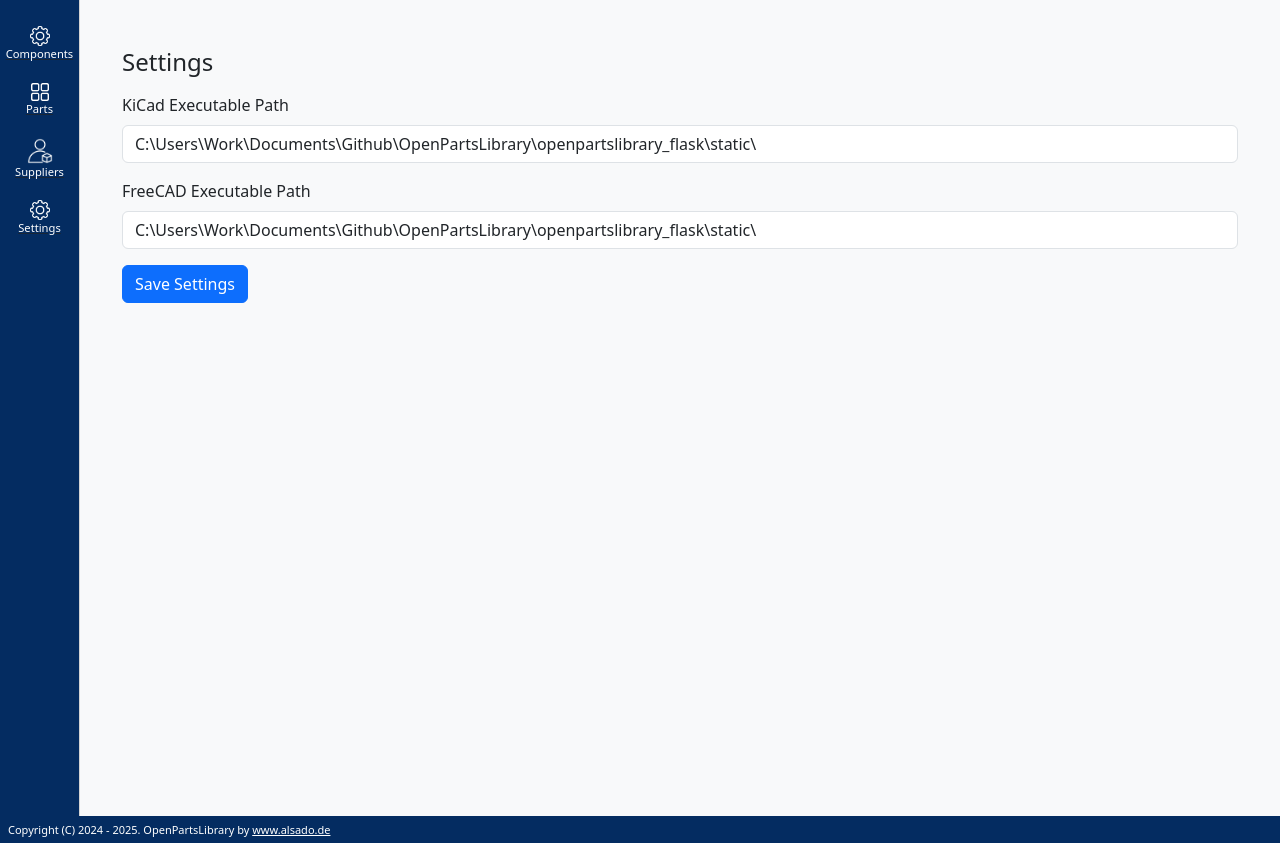
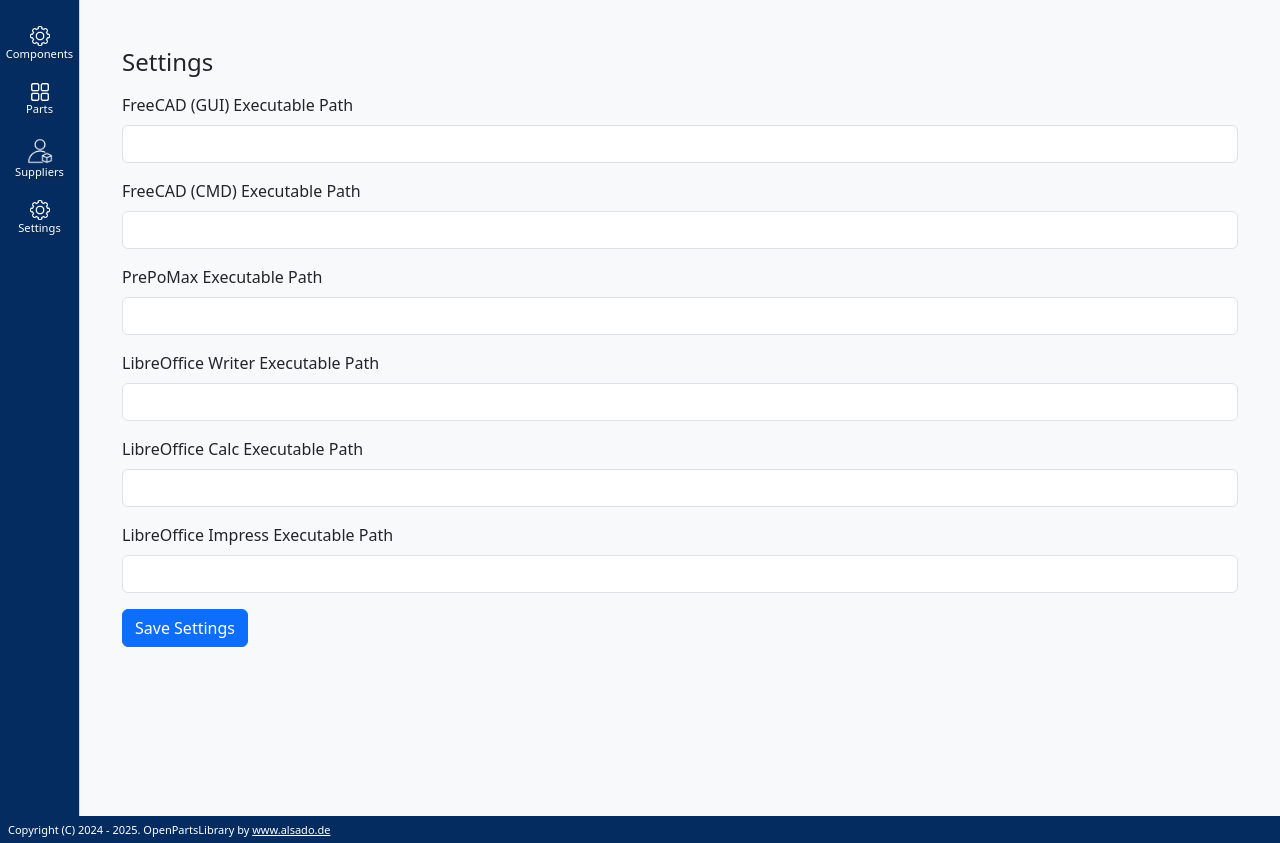
Before and after one commit to alekssadowski95/OpenPartsLibrary, a Flask app: page /settings in a window 1280 px wide; the page is wider, and only the part inside the window is pictured. Shown: the part 52-895 px from the top of that part. Run offline with Flask 3, Linux system fonts and the light colour scheme; parts of the project's set-up code (start-up, migrations or seed data) failed here and were passed over; some libraries are stand-ins or nearby versions.

Commit message:
Updated the path in the settings and the user profile

```diff
--- a/openpartslibrary_flask/__init__.py
+++ b/openpartslibrary_flask/__init__.py
@@ -112,15 +112,18 @@ def register():
 
 @app.route('/login', methods=['GET', 'POST'])
 def login():
+    if current_user.is_authenticated:
+        return redirect(url_for('profile'))
     form = LoginForm()
     if form.validate_on_submit():
         user = pl.session.query(User).filter_by(email=form.email.data).first()
         if user and check_password_hash(user.password, form.password.data):
             login_user(user)
+            print("Authenticated after login", current_user.is_authenticated)
             return redirect(url_for('profile'))
         else:
             flash('Invalid email or password', 'danger')
-    return render_template('user/user-login.html', form = LoginForm())
+    return render_template('user/user-login.html', form = form)
 
 @app.route('/profile')
 @login_required
@@ -479,10 +482,12 @@ Settings routes
 def settings():
     settings = load_settings()
     if request.method == 'POST':
-        kicad_path = request.form.get('kicad_path', "")
-        freecad_path = request.form.get('freecad_path', "")
-        settings['executables']['KiCad'] = kicad_path
-        settings['executables']['FreeCAD'] = freecad_path
+        settings['executables']['FreeCAD_GUI'] = request.form.get('FreeCAD_GUI', '')
+        settings['executables']['FreeCAD_CMD'] = request.form.get('FreeCAD_CMD', '')
+        settings['executables']['PrePoMax'] = request.form.get('PrePoMax', '')
+        settings['executables']['LibreOffice_Writer'] = request.form.get('LibreOffice_Writer', '')
+        settings['executables']['LibreOffice_Calc'] = request.form.get('LibreOffice_Calc', '')
+        settings['executables']['LibreOffice_Impress'] = request.form.get('LibreOffice_Impress', '')
         save_settings(settings)
         flash('Settings saved successfully!', 'success')
         return redirect(url_for('settings'))
--- a/openpartslibrary_flask/settings.py
+++ b/openpartslibrary_flask/settings.py
@@ -4,8 +4,12 @@ import os
 SETTINGS_FILE = os.path.join(os.path.dirname(__file__), 'settings.json')
 DEFAULT_SETTINGS = {
     "executables": {
-        "KiCad" : "",
-        "FreeCAD" : "",
+        "FreeCAD_GUI": "",
+        "FreeCAD_CMD": "",
+        "PreProMax": "",
+        "LibreOffice_Writer": "",
+        "LibreOffice_Calc": "",
+        "LibreOffice_Impress": "",
     }
 }
 
--- a/openpartslibrary_flask/templates/settings.html
+++ b/openpartslibrary_flask/templates/settings.html
@@ -1,17 +1,34 @@
 {% extends "base.html" %}
 {% block main_view %}
-<div class="container col-x1-4 py-5">
+<div class="container col-x1-4 py-5" style="height: 75vh; overflow-y: auto;">
     <h4 class="mb-3">Settings</h4>
     <form method="POST">
         <div class="mb-3">
-            <label for="kicad_path" class="form-label">KiCad Executable Path</label>
-            <input type="text" class="form-control" name="kicad_path" value="{{ settings.executables.KiCad }}">
-            </div>
-            <div class="mb-3">
-                <label for="freecad_path" class="form-label">FreeCAD Executable Path</label>
-                <input type="text" class="form-control" name="freecad_path" value="{{ settings.executables.FreeCAD }}">
-            </div>
-            <button type="submit" class="btn btn-primary">Save Settings</button>
+            <label for="freecad_gui_path" class="form-label">FreeCAD (GUI) Executable Path</label>
+            <input type="text" class="form-control" name="freecad_gui_path" value="{{ settings.executables.FreeCAD_GUI }}">
+        </div>
+        <div class="mb-3">
+            <label for="freecad_cmd_path" class="form-label">FreeCAD (CMD) Executable Path</label>
+            <input type="text" class="form-control" name="freecad_cmd_path" value="{{ settings.executables.FreeCAD_CMD }}">
+        </div>
+        <div class="mb-3">
+            <label for="prepomax_path" class="form-label">PrePoMax Executable Path</label>
+            <input type="text" class="form-control" name="prepomax_path" value="{{ settings.executables.PrePoMax }}">
+        </div>
+        <div class="mb-3">
+            <label for="libreoffice_writer_path" class="form-label">LibreOffice Writer Executable Path</label>
+            <input type="text" class="form-control" name="libreoffice_writer_path" value="{{ settings.executables.LibreOffice_Writer }}">
+        </div>
+        <div class="mb-3">
+            <label for="libreoffice_calc_path" class="form-label">LibreOffice Calc Executable Path</label>
+            <input type="text" class="form-control" name="libreoffice_calc_path" value="{{ settings.executables.LibreOffice_Calc }}">
+        </div>
+        <div class="mb-3">
+            <label for="libreoffice_impress_path" class="form-label">LibreOffice Impress Executable Path</label>
+            <input type="text" class="form-control" name="libreoffice_impress_path" value="{{ settings.executables.LibreOffice_Impress }}">
+        </div>
+        <button type="submit" class="btn btn-primary">Save Settings</button>
     </form>
+
 </div>
 {% endblock %}
```
Also changed, not shown: openpartslibrary_flask/templates/user/user-login.html (+10 -0 lines).
